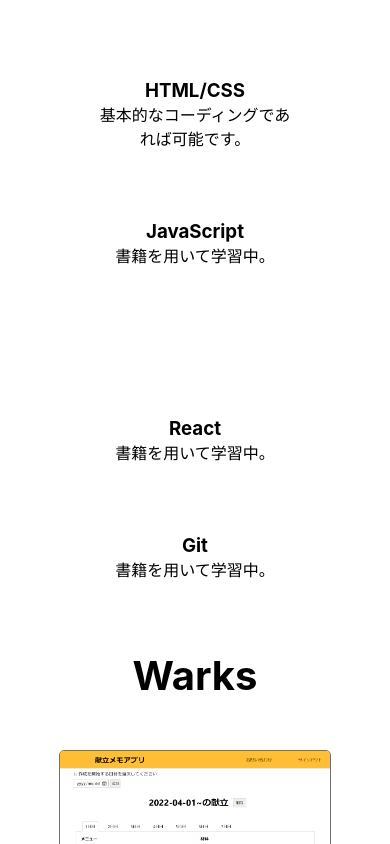
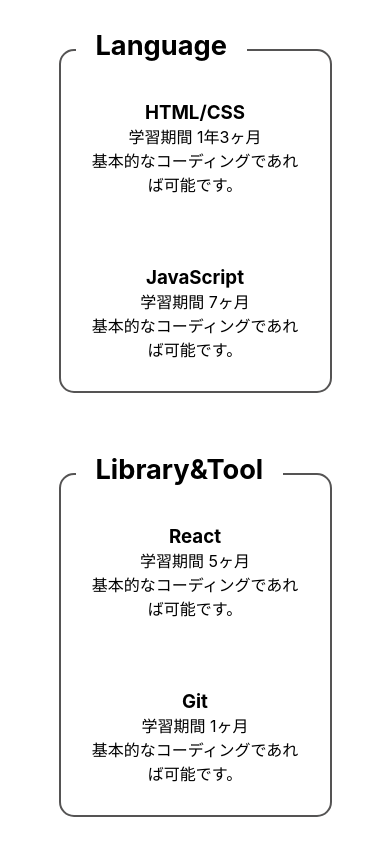
Before and after one commit to knt529/knts_site, a React (Create React App) app: page / in a window 390 px wide. Shown: the part 1320-2164 px from the top of the page. Built offline with nearby package versions, Linux system fonts and the light colour scheme.

Commit message:
Skill css作成

```diff
--- a/src/tsx/styles/block/Contact.css
+++ b/src/tsx/styles/block/Contact.css
@@ -3,7 +3,6 @@
 }
 .Form .title{
   font-size: 3.5rem;
-  margin-top: 150px;
 }
 .contactForm{
   display: inline-block;
--- a/src/tsx/styles/block/Skill.css
+++ b/src/tsx/styles/block/Skill.css
@@ -1,34 +1,54 @@
 .skills {
-  text-align: center;
 }
 
 .skill {
   display: flex;
-  width: 100%;
+  width: 80%;
   height: 100%;
   flex-direction: row;
   justify-content: space-around;
+  margin: 0 auto;
 }
 .skills .title{
   text-align: left;
   margin: 20px 0 10px 360px;
   font-size: 3.5rem;
 }
+.skill_contents{
+  position: relative;
+  border: 2px solid rgb(85, 84, 84);
+  border-radius: 15px;
+  padding: 30px;
+  padding-top: 0;
+  top: 30px;
+}
 
 .language{
   margin: 0 20px;
-  width: 30%;
+  width: 40%;
 }
 .language h1{
+  position: absolute;
+  background: rgb(255, 255, 255);
   font-size: 2.5rem;
+  margin-top: 0;
+  margin-left: 40px;
+  padding: 0 20px;
+  z-index: 2;
 }
-.framework_tool{
+.library_tool{
   margin: 0 20px;
-  width: 30%;
+  width: 40%;
 }
 
-.framework_tool h1{
+.library_tool h1{
+  position: absolute;
+  background: rgb(255, 255, 255);
   font-size: 2.5rem;
+  margin-top: 0;
+  margin-left: 40px;
+  padding: 0 20px;
+  z-index: 2;
 }
 .and{
   font-size: 2rem;
@@ -41,8 +61,18 @@
 }
 @media screen and (min-width: 321px) and (max-width: 1500px){
  .skills .title{
-  margin: 20px 0 10px 230px;
+  margin: 20px 0 10px 250px;
  }
+ .language{
+  margin-bottom: 50px;
+  width: 40%;
+  margin: 0 auto;
+}
+.library_tool{
+  margin-bottom: 50px;
+  width: 40%;
+  margin: 0 auto;
+}
 }
 @media screen and (min-width: 321px) and (max-width: 1330px){
   .skill section{
@@ -50,17 +80,21 @@
     font-size: 18px;
     margin-top: 0px;
   }
-  .language h1{
-    font-size: 2rem;
-  }
-  .framework_tool h1{
-    font-size: 2rem;
-    padding: 0 5px;
-  }
 }
 @media screen and (min-width: 321px) and (max-width: 1200px){
   .skills .title{
     margin: 20px 0 10px 140px;
+  }
+  .language h1{
+    font-size: 2rem;
+  }
+  .library_tool h1{
+    font-size: 2rem;
+  }
+  .skill_contents{
+    padding: 30px;
+    padding-top: 0;
+    top: 23px;
   }
 }
 @media screen and (min-width: 321px) and (max-width: 1100px){
@@ -77,13 +111,10 @@
     width: 50%;
     margin: 0 auto;
   }
-  .framework_tool{
+  .library_tool{
     width: 50%;
     margin: 0 auto;
     margin-top: 8rem;
-  }
-  .framework_tool h1{
-    padding: 0 10px;
   }
   .skill section{
     margin-top: 20px;
@@ -92,6 +123,16 @@
   }
 }
 
+@media screen and (min-width: 321px) and (max-width: 800px){
+  .language{
+    margin-bottom: 50px;
+    width: 70%;
+  }
+  .library_tool{
+    margin-bottom: 50px;
+    width: 70%;
+  }
+}
 @media screen and (min-width: 321px) and (max-width: 450px){
   .skills{
 
@@ -103,32 +144,39 @@
     margin: 40px;
   }
 
+  .skill_contents{
+    padding: 10px;
+    padding-top: 0;
+  }
+
   .skill section{
     margin-top: 0px;
     padding: 20px;
   }
   .language h1{
     font-size: 1.7rem;
+    margin-left: 17px;
   }
 
-  .framework_tool h1{
-    font-size: 1.5rem;
-    padding: 0 3px;
-  }
-  .react{
-   margin-top: 10px;
+  .library_tool h1{
+    font-size: 1.7rem;
+    margin-left: 17px;
   }
 
   .language{
-    width: 60%;
+    width: 70%;
   }
-  .framework_tool{
+  .library_tool{
     margin-top: 5rem;
-    width: 60%;
+    width: 70%;
   }
-  .framework_tool .and{
+  .library_tool .and{
     font-size: 18px;
     padding: 0 2px;
   }
 
+  .skill_contents{
+    top: 20px;
+  }
+
 }
--- a/src/tsx/views/components/atoms/Content.jsx
+++ b/src/tsx/views/components/atoms/Content.jsx
@@ -3,7 +3,7 @@
   return(
     <div className="content">
       <h3 className="name">{props.name}</h3>
-      <p className="text">{props.text}</p>
+      <div className="text">{props.text}</div>
     </div>
   )
 }
--- a/src/tsx/views/components/block/Skill.jsx
+++ b/src/tsx/views/components/block/Skill.jsx
@@ -8,33 +8,55 @@
       <h1 className="title" >Web Skills</h1>
       <div className="skill">
         <div className="language">
-             <div>
+           <h1>Language</h1>
+             <div className="skill_contents">
                <section>
                <Content
                  name="HTML/CSS"
-                 text="基本的なコーディングであれば可能です。"
+                 text={
+                   <div>
+                     <p>学習期間 1年3ヶ月</p>
+                     <p>基本的なコーディングであれば可能です。</p>
+                   </div>
+                }
                />
                </section>
                <section>
                <Content
                  name="JavaScript"
-                 text="書籍を用いて学習中。"
+                 text={
+                   <div>
+                    <p>学習期間 7ヶ月</p>
+                    <p>基本的なコーディングであれば可能です。</p>
+                  </div>
+               }
                />
                </section>
              </div>
         </div>
-        <div className="framework_tool">
-             <div>
+        <div className="library_tool">
+            <h1>Library&Tool</h1>
+             <div className="skill_contents">
                <section className="react">
                <Content
                  name="React"
-                 text="書籍を用いて学習中。"
+                 text={
+                  <div>
+                    <p>学習期間 5ヶ月</p>
+                    <p>基本的なコーディングであれば可能です。</p>
+                  </div>
+               }
                />
                </section>
                <section>
                <Content
                  name="Git"
-                 text="書籍を用いて学習中。"
+                 text={
+                  <div>
+                    <p>学習期間 1ヶ月</p>
+                    <p>基本的なコーディングであれば可能です。</p>
+                  </div>
+               }
                />
                </section>
              </div>
```
